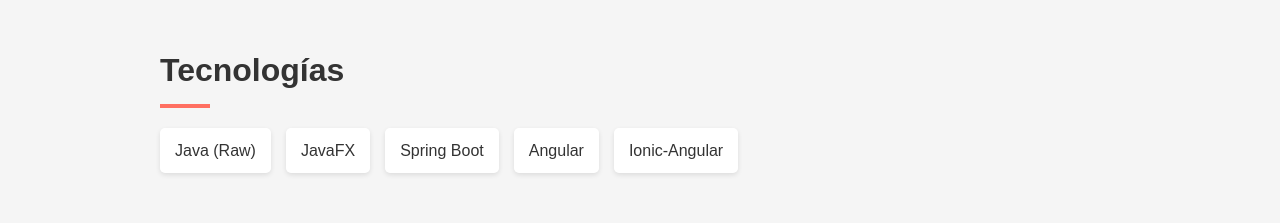
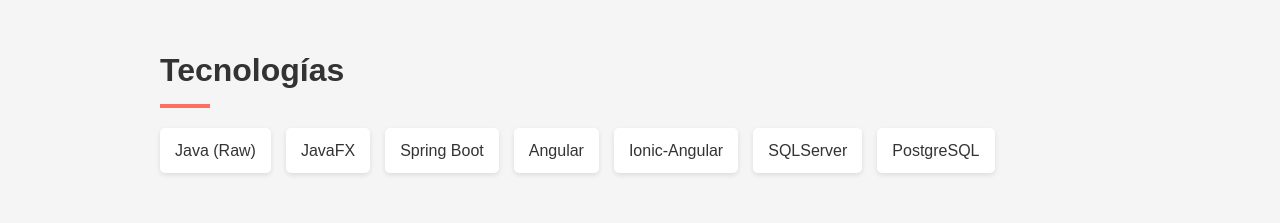
Before and after one commit to stiven52341/portafolio, a plain HTML site: page index.html in a window 1280 px wide. Shown: the part 780-1003 px from the top of the page. Drawn offline with Linux system fonts and the light colour scheme.

Commit message:
Skills added

```diff
--- a/index.html
+++ b/index.html
@@ -80,6 +80,8 @@
       <div class="skill">Spring Boot</div>
       <div class="skill">Angular</div>
       <div class="skill">Ionic-Angular</div>
+      <div class="skill">SQLServer</div>
+      <div class="skill">PostgreSQL</div>
     </div>
   </section>
 
```
